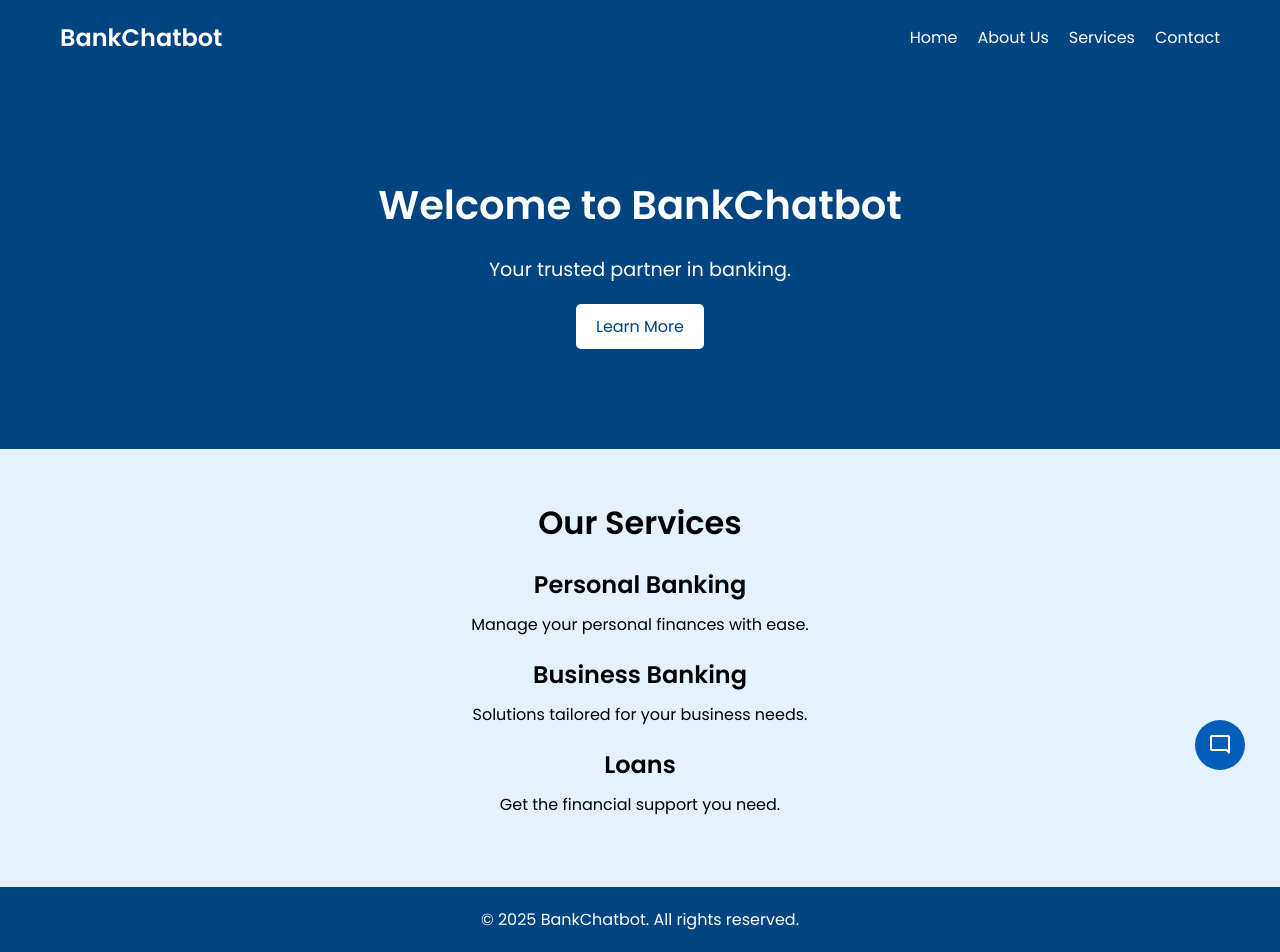
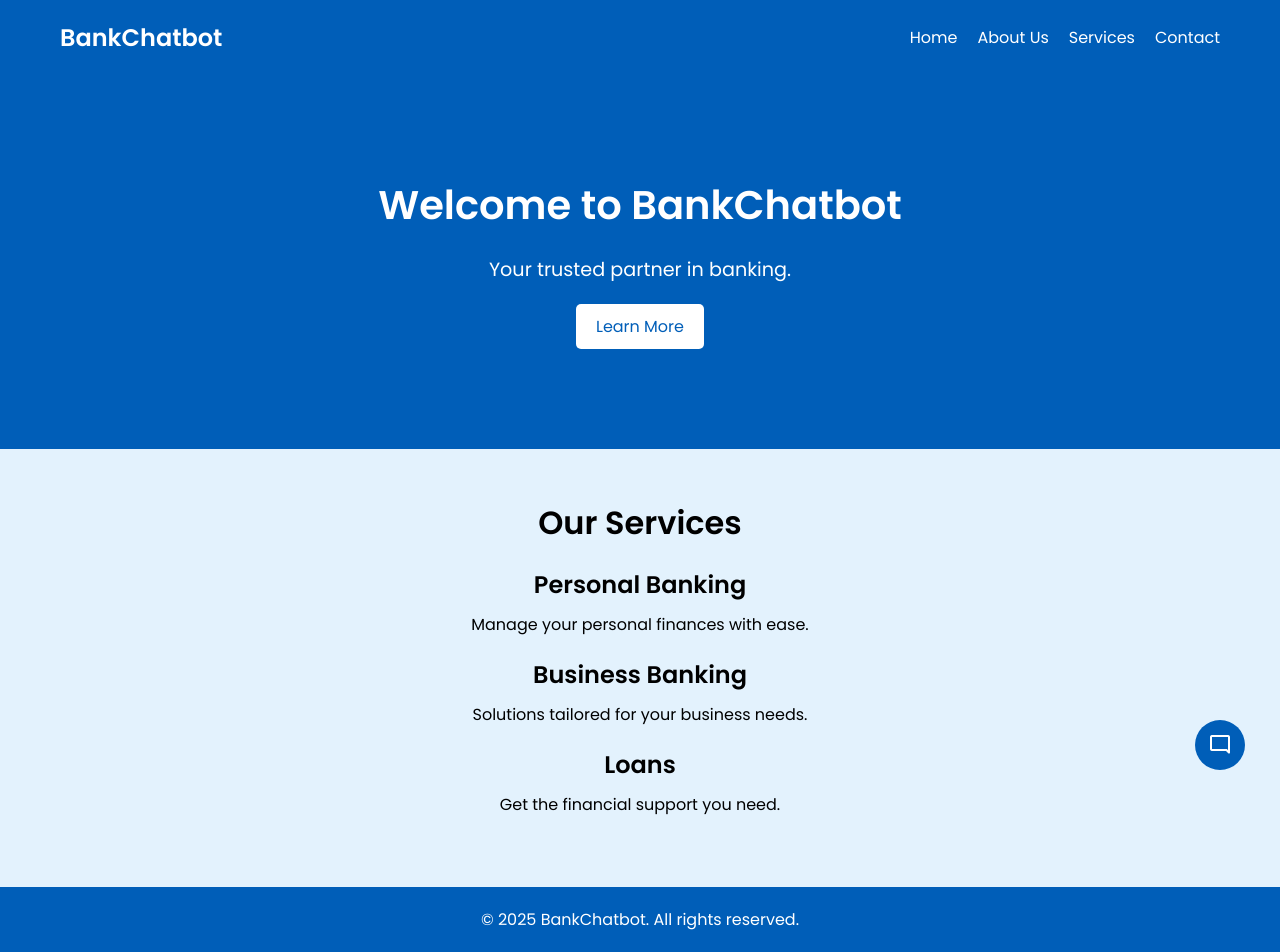
Before and after one commit to homak120/BankChatbot, a website: page index.html in a window 1280 px wide. Drawn offline with nearby package versions, Linux system fonts and the light colour scheme.

Commit message:
Some content and color adjustment

```diff
--- a/public/style.css
+++ b/public/style.css
@@ -13,7 +13,7 @@ body {
 }
 
 header {
-  background: #004481;
+  background: #005eb8;
   color: #fff;
   padding: 20px 0;
 }
@@ -44,7 +44,7 @@ header nav ul li a {
 }
 
 main .hero {
-  background: #004481;
+  background: #005eb8;
   color: #fff;
   padding: 100px 20px;
   text-align: center;
@@ -62,7 +62,7 @@ main .hero p {
 
 main .hero button {
   background: #fff;
-  color: #004481;
+  color: #005eb8;
   border: none;
   padding: 10px 20px;
   font-size: 1rem;
@@ -94,7 +94,7 @@ main .services .service p {
 }
 
 footer {
-  background: #004481;
+  background: #005eb8;
   color: #fff;
   padding: 20px 0;
   text-align: center;
--- a/src/loadChatbot.js
+++ b/src/loadChatbot.js
@@ -18,13 +18,13 @@ function RenderChatbot() {
       </button>
       <div class="chatbot" style="z-index: 9999;">
         <header>
-          <h2>Digital Teller</h2>
+          <h2>Virtual Assistant</h2>
           <span class="close-btn material-symbols-outlined">close</span>
         </header>
         <ul class="chatbox">
           <li class="chat incoming">
             <span class="material-symbols-outlined">smart_toy</span>
-            <p>Hi there 👋<br />I’m your Digital Teller. I’m here to help you open an account and answer any questions along the way. How can I assist you today?</p>
+            <p>Hi there 👋<br />I’m your Virtual Assistant. I’m here to help you open an account and answer any questions along the way. How can I assist you today?</p>
           </li>
         </ul>
         <div class="chat-input">
```
